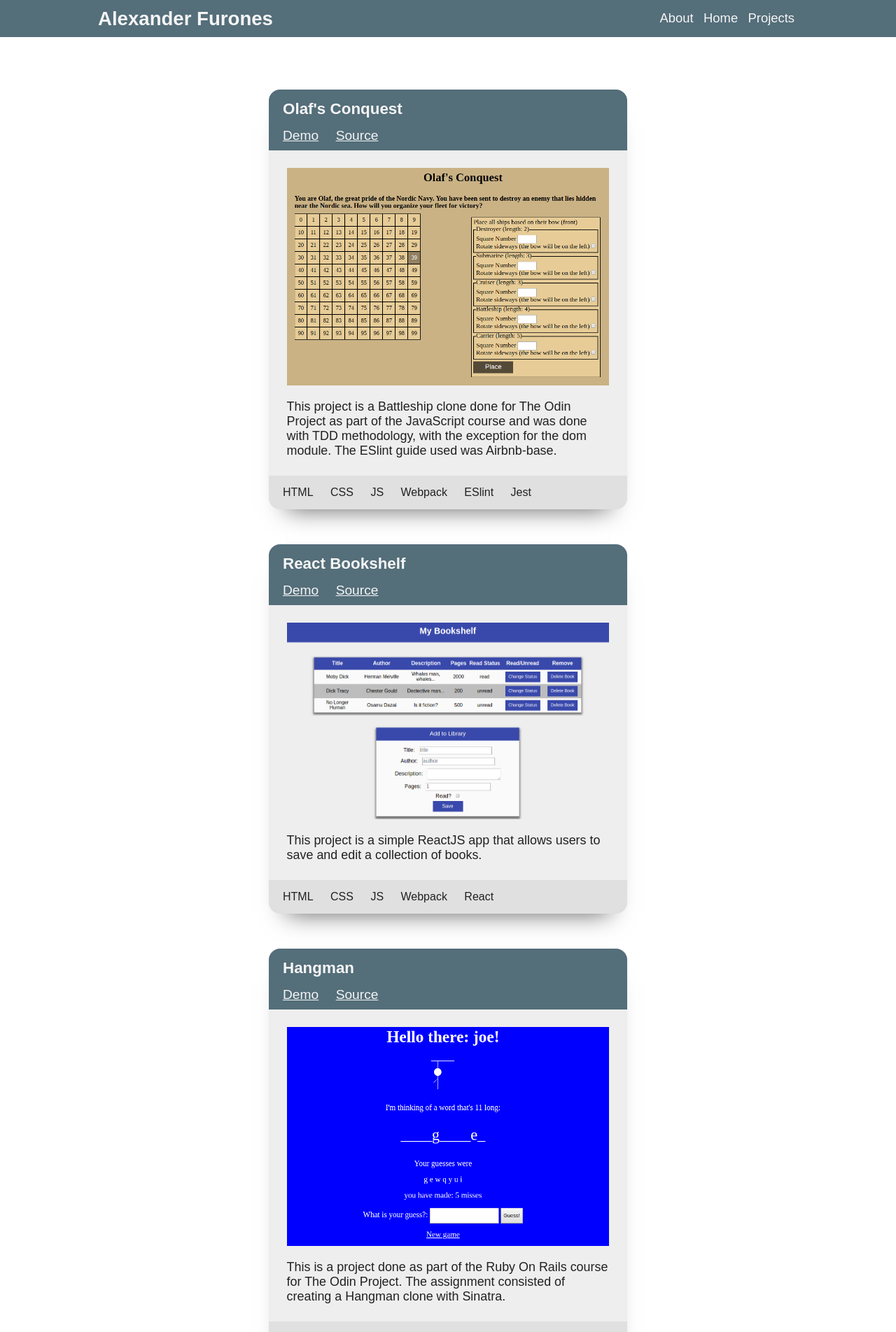
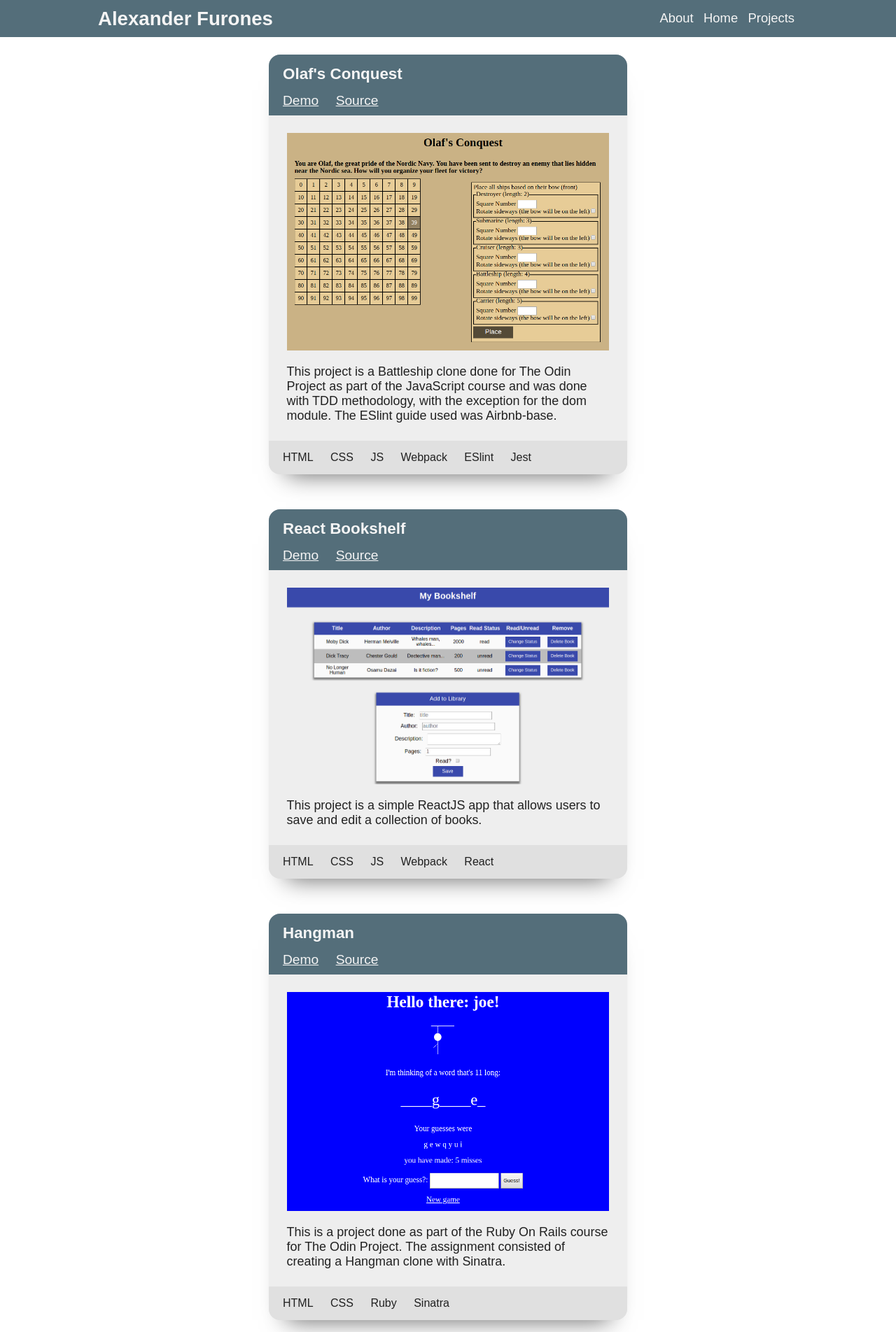
Before and after one commit to alexfuro/portfolio, a Jekyll site: the page built from projects/projects.html, in a window 1280 px wide. Shown: the top 1904 px of the page at 70% size. Built offline with Jekyll 4.4.1, drawn with Linux system fonts in a browser that asks for light colours.

Commit message:
Fix top level spacing on projects page

```diff
--- a/_sass/_project_card.scss
+++ b/_sass/_project_card.scss
@@ -1,6 +1,6 @@
 .project-card {
   width: 50%;
-  margin: 50px auto;
+  margin: 0 auto 50px auto;
   background-color: $base-highlight;
   box-shadow: 0 25px 33px -25px #616161;
   color: $text-color-dark;
```
